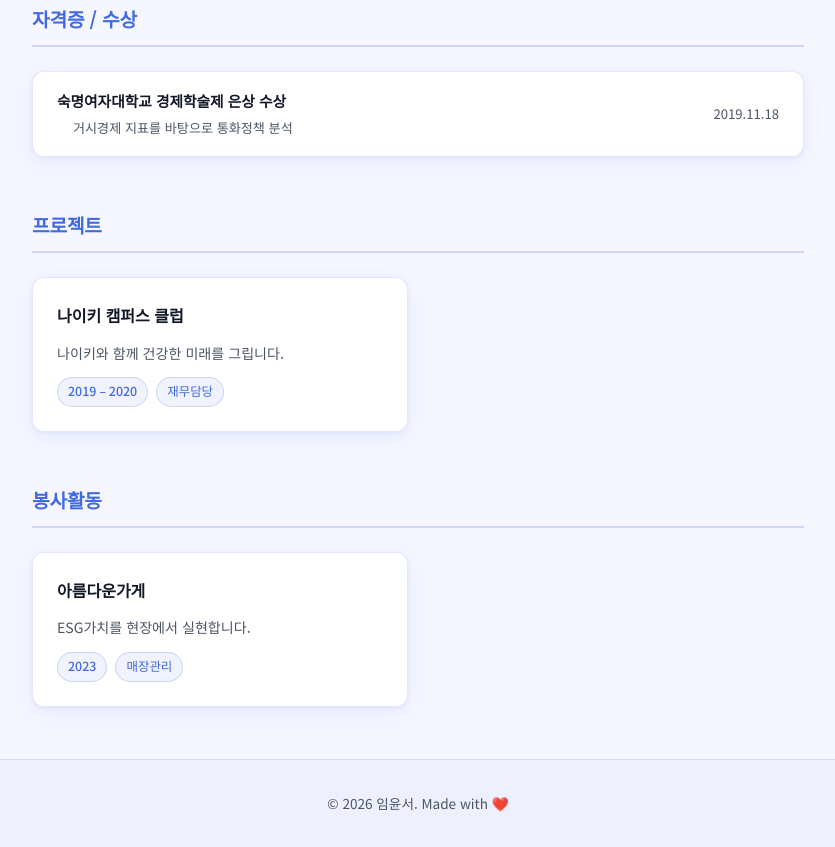
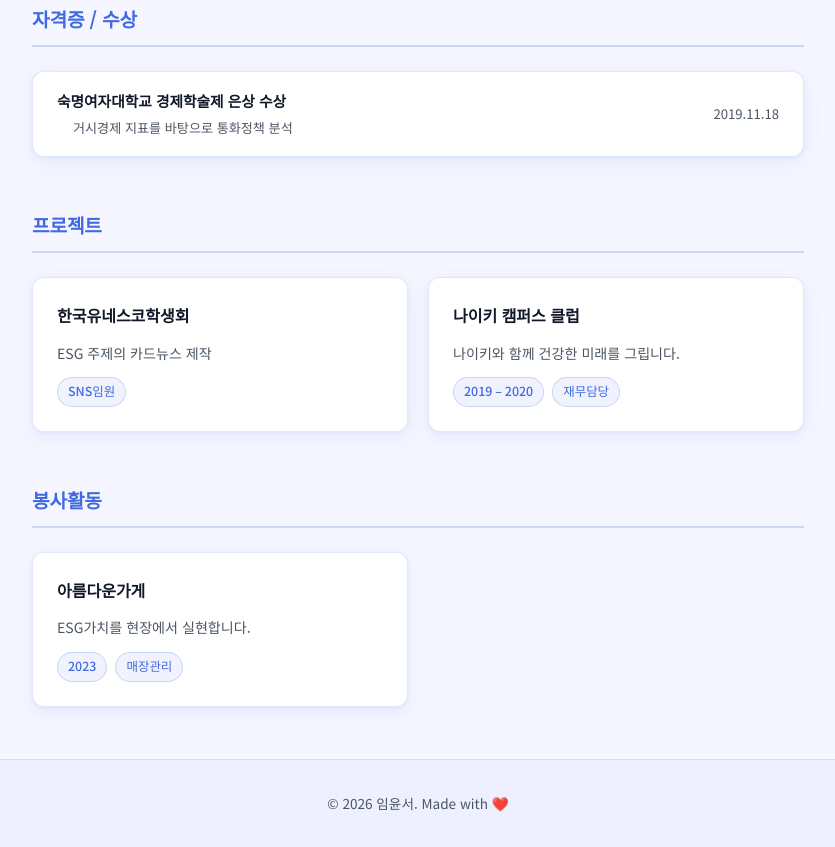
Before and after one commit to alicelimti/resume, a plain HTML site: page index.html in a window 1280 px wide. Shown: the part 1640-2487 px from the top of the page, without its empty margins (222-1057 px from the left). Drawn offline with Linux system fonts and the light colour scheme; files that its build step writes are made by us from their sources; files whose address does not match are found by name.

Commit message:
Deploy: add 한국유네스코학생회 project

```diff
--- a/index.html
+++ b/index.html
@@ -166,6 +166,14 @@
       <div class="projects-grid">
 
         <div class="project-card">
+          <h3>한국유네스코학생회</h3>
+          <p>ESG 주제의 카드뉴스 제작</p>
+          <div class="tags">
+            <span class="tag tag-sm">SNS임원</span>
+          </div>
+        </div>
+
+        <div class="project-card">
           <h3>나이키 캠퍼스 클럽</h3>
           <p>나이키와 함께 건강한 미래를 그립니다.</p>
           <div class="tags">
```
